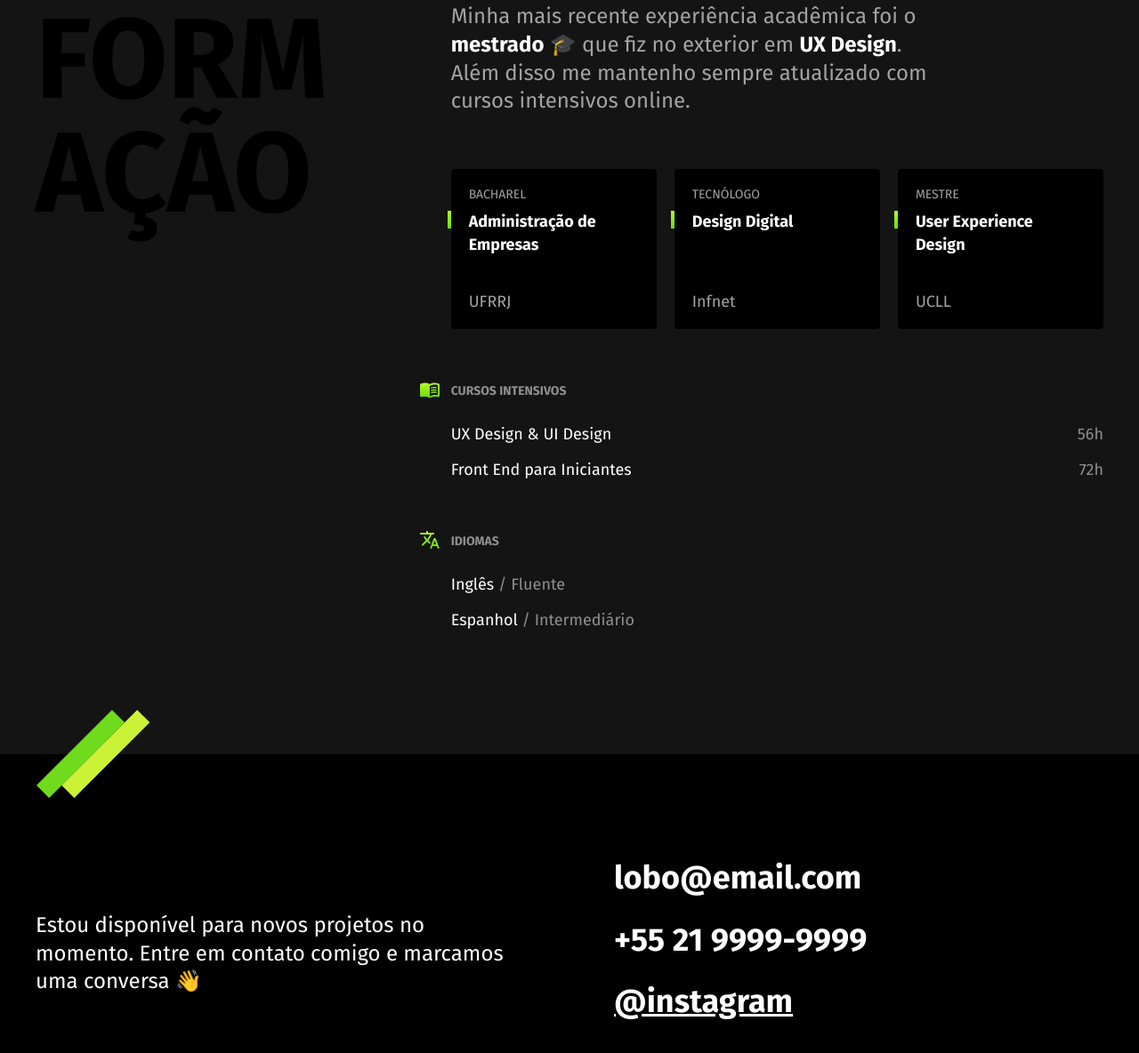
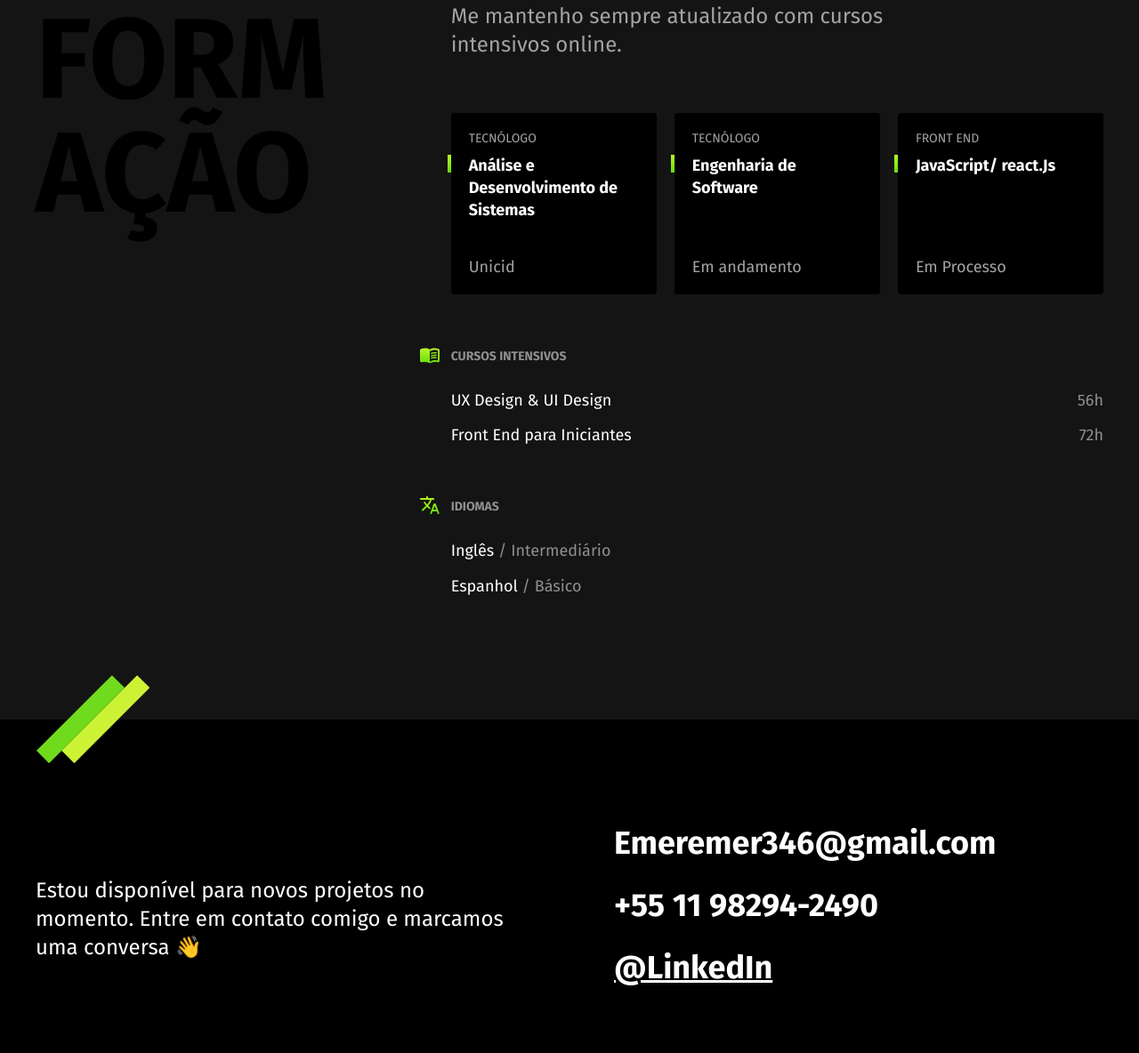
Before and after one commit to EmersonFunriSu/EmersonFunriSu.github.io, a plain HTML site: page index.html in a window 1280 px wide. Shown: the part 1572-2756 px from the top of the page at 89% size. Drawn offline with Linux system fonts and the light colour scheme.

Commit message:
personalização

```diff
--- a/index.html
+++ b/index.html
@@ -30,7 +30,7 @@
     <img src="./img/perfil.jpg" alt="Lobo Cinza" width="360" height="520">
     <div>
       <h1>Desenvolvedor<br>Front End &<br>UX/UI Designer</h1>
-      <p>Localizado no Rio de Janeiro 🏖</p>
+      <p>Localizado em São Paulo/SP</p>
     </div>
   </main>
 
@@ -87,24 +87,24 @@
 
       <div>
         <p class="formacao-texto">
-          Minha mais recente experiência acadêmica foi o <strong>mestrado</strong> 🎓 que fiz no exterior em <strong>UX Design</strong>. Além disso me mantenho sempre atualizado com cursos intensivos online.
+          Me mantenho sempre atualizado com cursos intensivos online.
         </p>
 
         <ul class="faculdade-lista">
           <li class="faculdade">
-            <span class="faculdade-tipo">Bacharel</span>
-            <h3 class="faculdade-curso">Administração de Empresas</h3>
-            <span class="faculdade-instituicao">UFRRJ</span>
+            <span class="faculdade-tipo">Tecnólogo</span>
+            <h3 class="faculdade-curso">Análise e Desenvolvimento de Sistemas</h3>
+            <span class="faculdade-instituicao">Unicid</span>
           </li>
           <li class="faculdade">
             <span class="faculdade-tipo">Tecnólogo</span>
-            <h3 class="faculdade-curso">Design Digital</h3>
-            <span class="faculdade-instituicao">Infnet</span>
+            <h3 class="faculdade-curso">Engenharia de Software</h3>
+            <span class="faculdade-instituicao"> Em andamento</span>
           </li>
           <li class="faculdade">
-            <span class="faculdade-tipo">Mestre</span>
-            <h3 class="faculdade-curso">User Experience Design</h3>
-            <span class="faculdade-instituicao">UCLL</span>
+            <span class="faculdade-tipo">Front End</span>
+            <h3 class="faculdade-curso">JavaScript/ react.Js</h3>
+            <span class="faculdade-instituicao">Em Processo</span>
           </li>
         </ul>
 
@@ -119,8 +119,8 @@
           <div class="idiomas">
             <h3>Idiomas</h3>
             <ul>
-              <li>Inglês <span>/ Fluente</span></li>
-              <li>Espanhol <span>/ Intermediário</span></li>
+              <li>Inglês <span>/ Intermediário</span></li>
+              <li>Espanhol <span>/ Básico</span></li>
             </ul>
           </div>
         </div>
@@ -132,9 +132,9 @@
     <div class="footer-container">
       <p class="footer-texto"> Estou disponível para novos projetos no momento. Entre em contato comigo e marcamos uma conversa 👋</p>
       <ul class="footer-contato">
-        <li>lobo@email.com</li>
-        <li>+55 21 9999-9999</li>
-        <li> <a href="/">@instagram</a></li>
+        <li>Emeremer346@gmail.com</li>
+        <li>+55 11 98294-2490</li>
+        <li> <a href="https://www.linkedin.com/in/emerson-funri-su-7aa6511a2/">@LinkedIn</a></li>
       </ul>
       <p class="footer-copy">Lobo. alguns direitos reservados.</p>
     </div>
```
